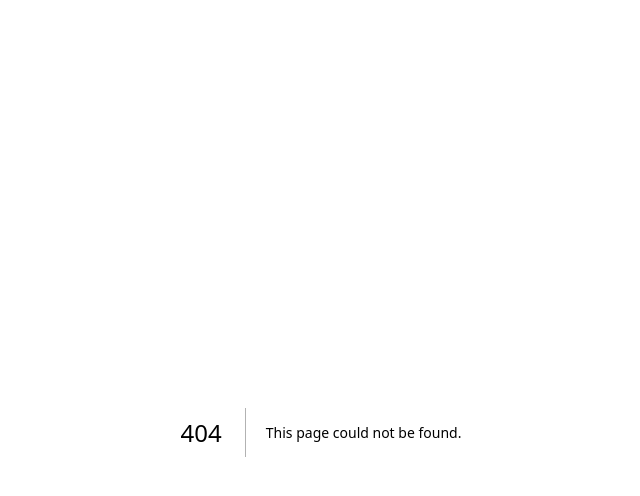
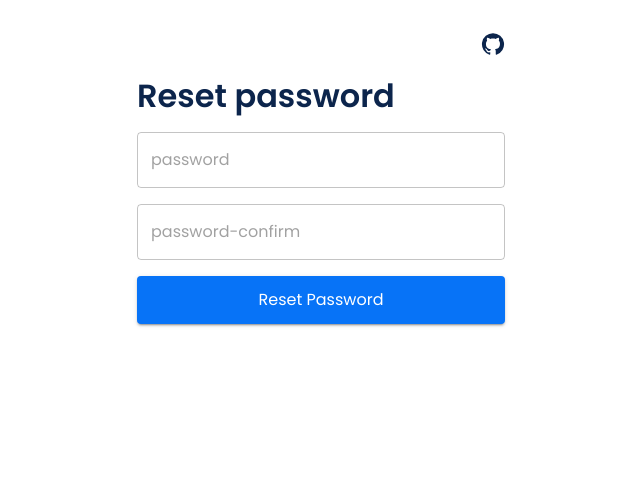
Before and after one commit to Dannyisadog/nextjs-authentication-template, a Next.js app: page /resetPassword in a window 1280 px wide. Before the commit this address had no page. Shown: the top 496 px of the page, without its empty margins (319-959 px from the left). Built offline with nearby package versions, Linux system fonts and the light colour scheme.

Commit message:
feat(page): add reset password page

```diff
--- /dev/null
+++ b/src/app/resetPassword/page.tsx
@@ -0,0 +1,14 @@
+import ResetPasswordForm from "components/client/ResetPasswordForm";
+import Title from "components/client/Title";
+import { Suspense } from "react";
+
+export default function ResetPasswordPage() {
+  return (
+    <>
+      <Title text="Reset password" />
+      <Suspense fallback={<></>}>
+        <ResetPasswordForm />
+      </Suspense>
+    </>
+  );
+}
--- /dev/null
+++ b/src/components/client/ResetPasswordForm.tsx
@@ -0,0 +1,117 @@
+"use client";
+
+import { Alert, Box, Stack, TextField, Typography } from "@mui/material";
+import { useState } from "react";
+import Button from "./Button";
+import { useSearchParams } from "next/navigation";
+import CheckIcon from "@mui/icons-material/Check";
+import Link from "next/link";
+
+export default function ResetPasswordForm() {
+  const [password, setPassword] = useState("");
+  const [passwordConfirm, setPasswordConfirm] = useState("");
+  const [loading, setLoading] = useState(false);
+  const [error, setError] = useState("");
+  const [success, setSuccess] = useState(false);
+  const searchParams = useSearchParams();
+
+  const token = searchParams.get("token");
+
+  return (
+    <form
+      onSubmit={async (e) => {
+        e.preventDefault();
+
+        if (!password) {
+          setError("password is required");
+          return;
+        }
+
+        if (password.length < 8) {
+          setError("Password must be at least 8 characters");
+          setLoading(false);
+          return;
+        }
+
+        if (!passwordConfirm) {
+          setError("password-confirm is required");
+          return;
+        }
+
+        if (password !== passwordConfirm) {
+          setError("Passwords do not match");
+          return;
+        }
+
+        setError("");
+        setLoading(true);
+
+        const res = await fetch("/api/users/resetPassword", {
+          method: "POST",
+          body: JSON.stringify({
+            token,
+            password,
+            passwordConfirm,
+          }),
+        });
+
+        if (res.ok) {
+          setSuccess(true);
+          setLoading(false);
+        } else {
+          const data = await res.json();
+          setError(data.message);
+          setLoading(false);
+        }
+      }}
+    >
+      <Stack spacing={2}>
+        {error && (
+          <Alert severity="error">
+            <Stack direction="row" spacing={0.5}>
+              <Typography variant="body2">{error}</Typography>
+              <Box color="primary.dark">
+                <Link href="/forgotPassword">/resend</Link>
+              </Box>
+            </Stack>
+          </Alert>
+        )}
+        {success && (
+          <Alert icon={<CheckIcon fontSize="inherit" />} severity="success">
+            <Stack direction="row" spacing={0.5}>
+              <Typography variant="body2">
+                Password reset successfully
+              </Typography>
+              <Box color="primary.dark">
+                <Link href="/signin">/signin</Link>
+              </Box>
+            </Stack>
+          </Alert>
+        )}
+        <TextField
+          value={password}
+          fullWidth
+          type="password"
+          name="password"
+          placeholder="password"
+          onChange={(e) => {
+            setPassword(e.target.value);
+          }}
+        />
+        <TextField
+          value={passwordConfirm}
+          fullWidth
+          type="password"
+          name="password-confirm"
+          placeholder="password-confirm"
+          onChange={(e) => {
+            setPasswordConfirm(e.target.value);
+          }}
+        />
+        <Button isLoading={loading} fullWidth type="submit" variant="contained">
+          <Typography>Reset Password</Typography>
+        </Button>
+      </Stack>
+    </form>
+  );
+}
--- a/src/components/email/ResetPassword.tsx
+++ b/src/components/email/ResetPassword.tsx
@@ -21,8 +21,8 @@ export const ResetPasswordEmail = (props: ResetPasswordEmailProps) => {
           />
           <p style={paragraph}>Hi {firstName},</p>
           <p style={paragraph}>
-            We received a request to reset your password. If you didn't make the
-            request, you can ignore this email.
+            We received a request to reset your password. If you didn{"'"}t make
+            the request, you can ignore this email.
           </p>
           <section style={btnContainer}>
             <a style={button} href={`${url}/resetPassword?token=${token}`}>
```
